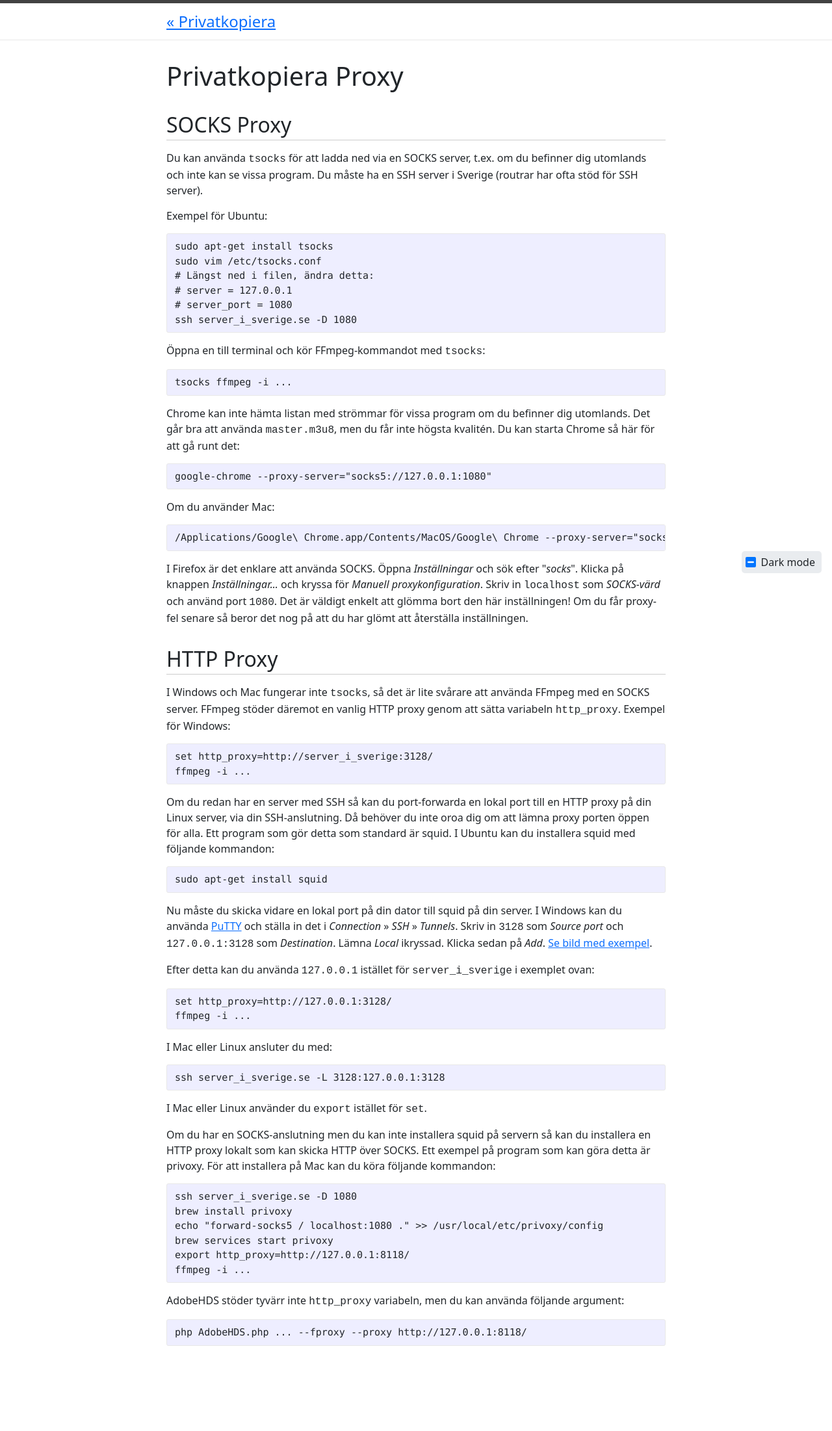
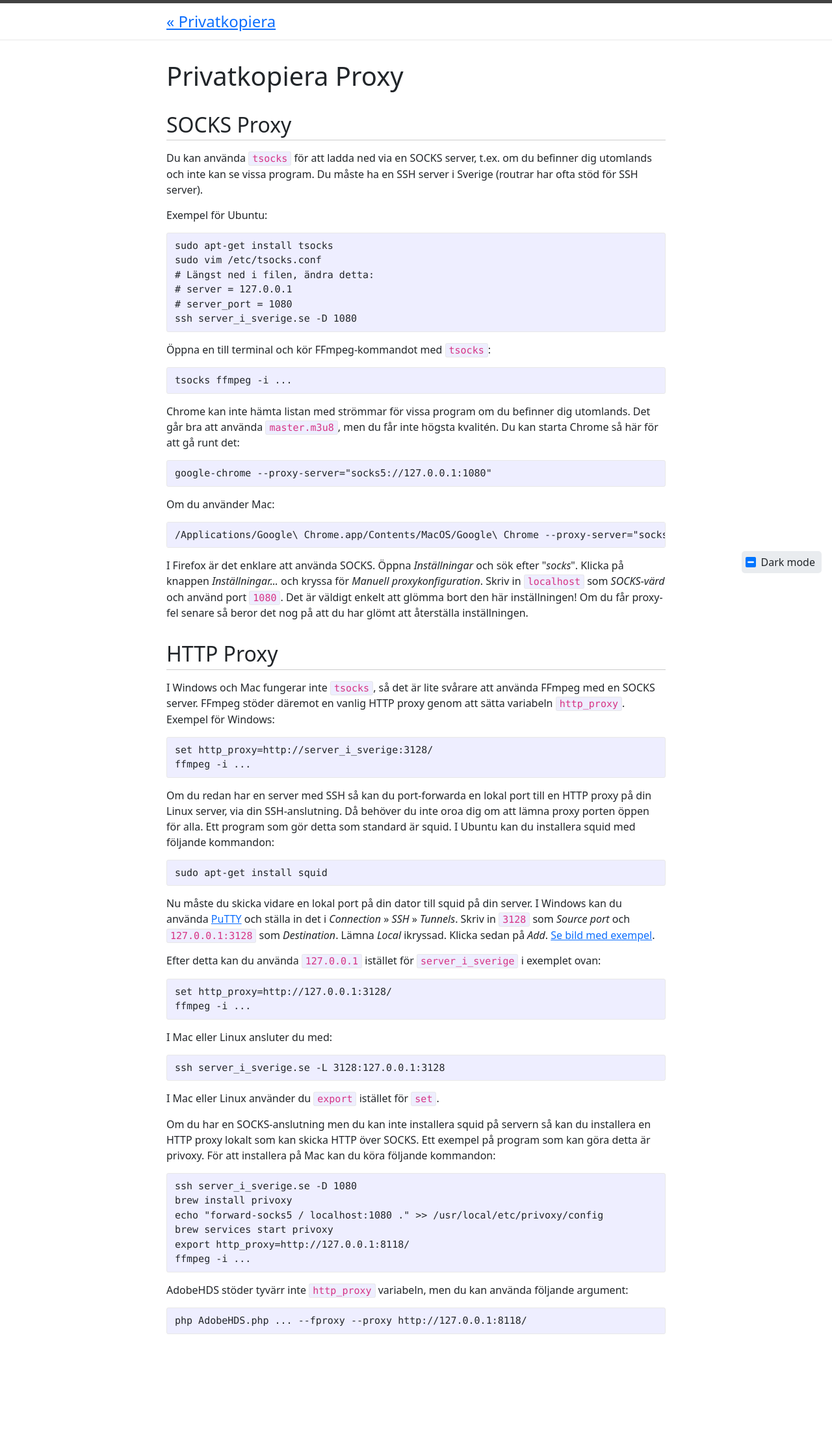
Before and after one commit to stefansundin/privatkopiera, a Jekyll site: the page built from proxy.html, in a window 1280 px wide. Shown: the whole page at 65% size. Built offline with Jekyll 4.4.1, drawn with Linux system fonts in a browser that asks for light colours.

Commit message:
Styling fixes.

```diff
--- a/_sass/_jekyll.scss
+++ b/_sass/_jekyll.scss
@@ -54,6 +54,7 @@ code {
     border: 1px solid $grey-color-light;
     border-radius: 3px;
     background-color: #eef;
+    color: #d63384;
 }
 
 code {
--- a/css/main.scss
+++ b/css/main.scss
@@ -4,9 +4,6 @@
 
 body {
   margin-bottom: 100px;
-}
-body.pad {
-  padding: 0 15px;
 }
 figure.highlight pre {
   overflow: auto;
@@ -87,9 +84,6 @@ navbar {
   margin-bottom: 15px;
 }
 
-tt {
-  white-space: nowrap;
-}
 kbd {
   background-color: #eee;
   border-radius: 3px;
@@ -128,7 +122,7 @@ kbd {
   appearance: auto;
 }
 figure.highlight pre {
-  color: var(--bs-body-color) !important;
+  color: var(--bs-dark);
 }
 
 
--- a/js/dark-mode.js
+++ b/js/dark-mode.js
@@ -46,12 +46,11 @@ document.addEventListener('DOMContentLoaded', () => {
     checkbox.click();
   }
   checkbox.indeterminate = (theme === undefined);
-});
 
   window.matchMedia('(prefers-color-scheme: dark)').addEventListener('change', (e) => {
-  const checkbox = document.getElementById('dark-mode');
     if (checkbox.indeterminate && checkbox.checked !== e.matches) {
       checkbox.click();
       checkbox.indeterminate = true;
     }
   });
+});
--- a/proxy.html
+++ b/proxy.html
@@ -6,7 +6,7 @@ permalink: /proxy.html
 
     <h2 id="socks">SOCKS Proxy</h2>
 
-    <p>Du kan använda <tt>tsocks</tt> för att ladda ned via en SOCKS server, t.ex. om du befinner dig utomlands och inte kan se vissa program. Du måste ha en SSH server i Sverige (routrar har ofta stöd för SSH server).</p>
+    <p>Du kan använda <code>tsocks</code> för att ladda ned via en SOCKS server, t.ex. om du befinner dig utomlands och inte kan se vissa program. Du måste ha en SSH server i Sverige (routrar har ofta stöd för SSH server).</p>
 
     <p>Exempel för Ubuntu:</p>
 
@@ -19,13 +19,13 @@ sudo vim /etc/tsocks.conf
 ssh server_i_sverige.se -D 1080
 {% endhighlight %}
 
-    <p>Öppna en till terminal och kör FFmpeg-kommandot med <tt>tsocks</tt>:</p>
+    <p>Öppna en till terminal och kör FFmpeg-kommandot med <code>tsocks</code>:</p>
 
 {% highlight shell %}
 tsocks ffmpeg -i ...
 {% endhighlight %}
 
-    <p>Chrome kan inte hämta listan med strömmar för vissa program om du befinner dig utomlands. Det går bra att använda <tt>master.m3u8</tt>, men du får inte högsta kvalitén. Du kan starta Chrome så här för att gå runt det:</p>
+    <p>Chrome kan inte hämta listan med strömmar för vissa program om du befinner dig utomlands. Det går bra att använda <code>master.m3u8</code>, men du får inte högsta kvalitén. Du kan starta Chrome så här för att gå runt det:</p>
 
 {% highlight shell %}
 google-chrome --proxy-server="socks5://127.0.0.1:1080"
@@ -37,12 +37,12 @@ google-chrome --proxy-server="socks5://127.0.0.1:1080"
 /Applications/Google\ Chrome.app/Contents/MacOS/Google\ Chrome --proxy-server="socks5://127.0.0.1:1080"
 {% endhighlight %}
 
-    <p>I Firefox är det enklare att använda SOCKS. Öppna <i>Inställningar</i> och sök efter "<i>socks</i>". Klicka på knappen <i>Inställningar...</i> och kryssa för <i>Manuell proxykonfiguration</i>. Skriv in <tt>localhost</tt> som <i>SOCKS-värd</i> och använd port <tt>1080</tt>. Det är väldigt enkelt att glömma bort den här inställningen! Om du får proxy-fel senare så beror det nog på att du har glömt att återställa inställningen.</p>
+    <p>I Firefox är det enklare att använda SOCKS. Öppna <i>Inställningar</i> och sök efter "<i>socks</i>". Klicka på knappen <i>Inställningar...</i> och kryssa för <i>Manuell proxykonfiguration</i>. Skriv in <code>localhost</code> som <i>SOCKS-värd</i> och använd port <code>1080</code>. Det är väldigt enkelt att glömma bort den här inställningen! Om du får proxy-fel senare så beror det nog på att du har glömt att återställa inställningen.</p>
 
 
     <h2 id="http_proxy">HTTP Proxy</h2>
 
-    <p>I Windows och Mac fungerar inte <tt>tsocks</tt>, så det är lite svårare att använda FFmpeg med en SOCKS server. FFmpeg stöder däremot en vanlig HTTP proxy genom att sätta variabeln <tt>http_proxy</tt>. Exempel för Windows:</p>
+    <p>I Windows och Mac fungerar inte <code>tsocks</code>, så det är lite svårare att använda FFmpeg med en SOCKS server. FFmpeg stöder däremot en vanlig HTTP proxy genom att sätta variabeln <code>http_proxy</code>. Exempel för Windows:</p>
 
 {% highlight shell %}
 set http_proxy=http://server_i_sverige:3128/
@@ -55,9 +55,9 @@ ffmpeg -i ...
 sudo apt-get install squid
 {% endhighlight %}
 
-    <p>Nu måste du skicka vidare en lokal port på din dator till squid på din server. I Windows kan du använda <a href="https://www.chiark.greenend.org.uk/~sgtatham/putty/latest.html">PuTTY</a> och ställa in det i <i>Connection</i> » <i>SSH</i> » <i>Tunnels</i>. Skriv in <tt>3128</tt> som <i>Source port</i> och <tt>127.0.0.1:3128</tt> som <i>Destination</i>. Lämna <i>Local</i> ikryssad. Klicka sedan på <i>Add</i>. <a href="img/putty.png">Se bild med exempel</a>.</p>
+    <p>Nu måste du skicka vidare en lokal port på din dator till squid på din server. I Windows kan du använda <a href="https://www.chiark.greenend.org.uk/~sgtatham/putty/latest.html">PuTTY</a> och ställa in det i <i>Connection</i> » <i>SSH</i> » <i>Tunnels</i>. Skriv in <code>3128</code> som <i>Source port</i> och <code>127.0.0.1:3128</code> som <i>Destination</i>. Lämna <i>Local</i> ikryssad. Klicka sedan på <i>Add</i>. <a href="img/putty.png">Se bild med exempel</a>.</p>
 
-    <p>Efter detta kan du använda <tt>127.0.0.1</tt> istället för <tt>server_i_sverige</tt> i exemplet ovan:</p>
+    <p>Efter detta kan du använda <code>127.0.0.1</code> istället för <code>server_i_sverige</code> i exemplet ovan:</p>
 
 {% highlight shell %}
 set http_proxy=http://127.0.0.1:3128/
@@ -70,7 +70,7 @@ ffmpeg -i ...
 ssh server_i_sverige.se -L 3128:127.0.0.1:3128
 {% endhighlight %}
 
-    <p>I Mac eller Linux använder du <tt>export</tt> istället för <tt>set</tt>.</p>
+    <p>I Mac eller Linux använder du <code>export</code> istället för <code>set</code>.</p>
 
     <p>Om du har en SOCKS-anslutning men du kan inte installera squid på servern så kan du installera en HTTP proxy lokalt som kan skicka HTTP över SOCKS. Ett exempel på program som kan göra detta är privoxy. För att installera på Mac kan du köra följande kommandon:</p>
 
@@ -83,7 +83,7 @@ export http_proxy=http://127.0.0.1:8118/
 ffmpeg -i ...
 {% endhighlight %}
 
-    <p>AdobeHDS stöder tyvärr inte <tt>http_proxy</tt> variabeln, men du kan använda följande argument:</p>
+    <p>AdobeHDS stöder tyvärr inte <code>http_proxy</code> variabeln, men du kan använda följande argument:</p>
 
 {% highlight shell %}
 php AdobeHDS.php ... --fproxy --proxy http://127.0.0.1:8118/
```
Also changed, not shown: index.html (+7 -7 lines). Lines whose indentation alone changed are shown as unchanged.
